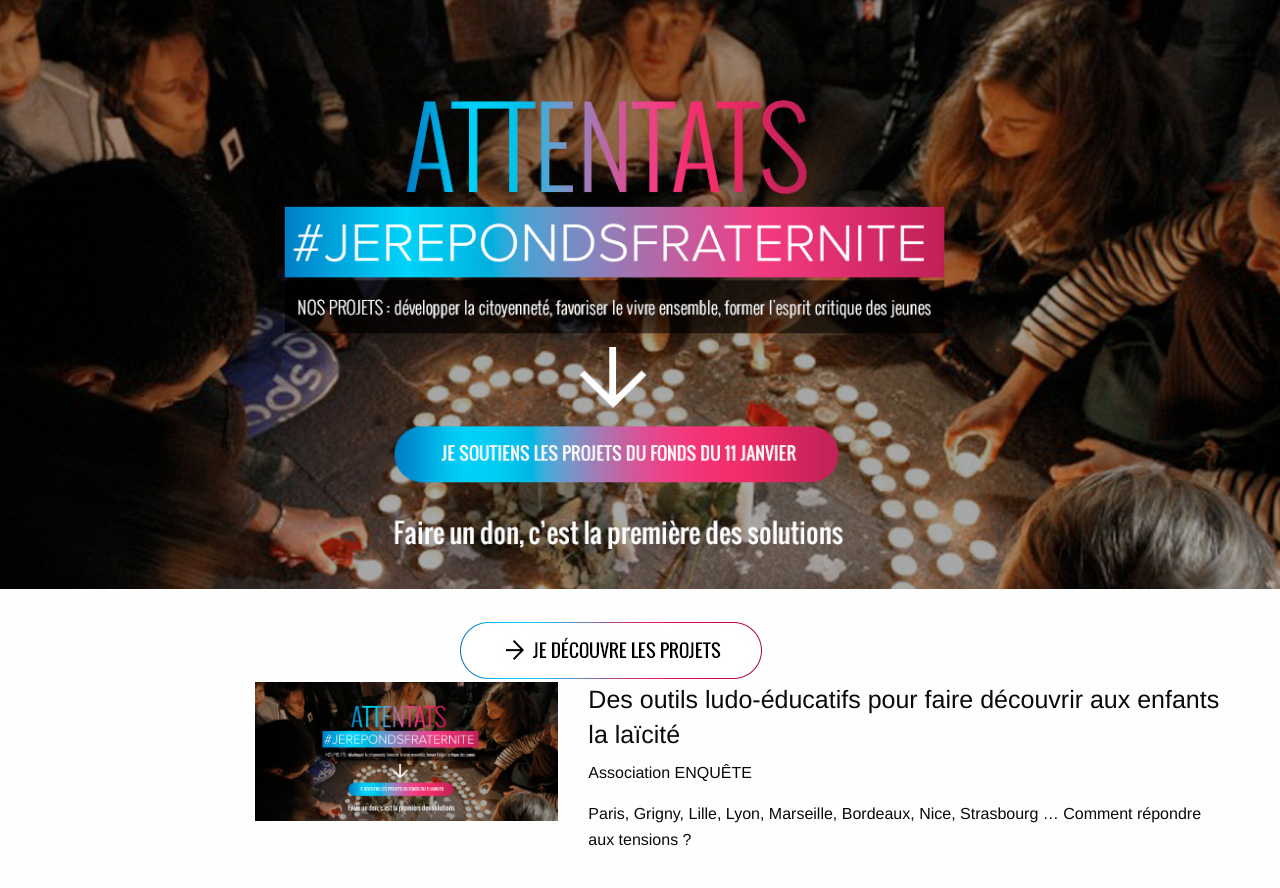
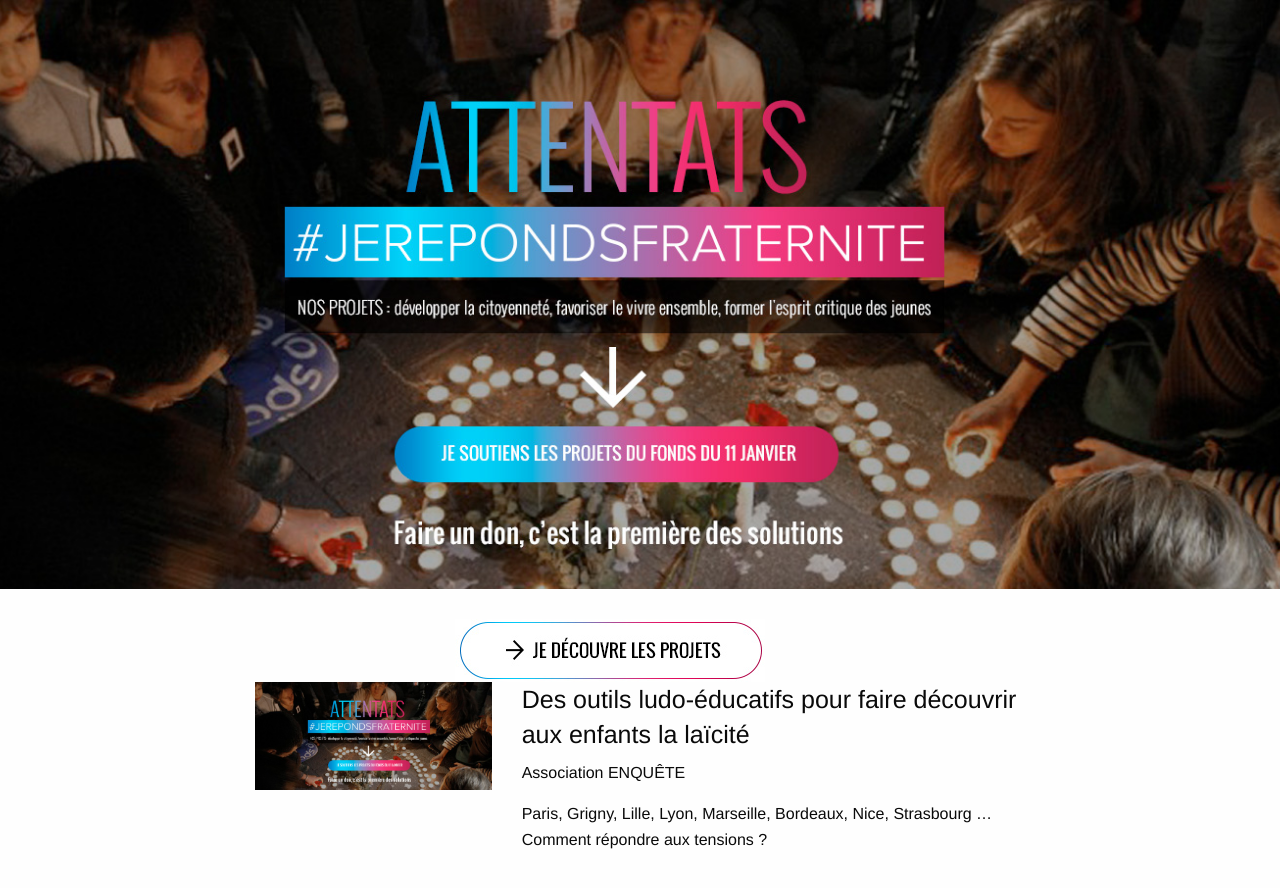
Before and after one commit to adfinitas-app/jerepondsfraternite, a Jekyll site: the page built from index.html, in a window 1280 px wide. Shown: the top 888 px of the page. Built offline with Jekyll 4.4.1, drawn with Linux system fonts in a browser that asks for light colours.

Commit message:
Updated 'index.html' via CloudCannon

```diff
--- a/index.html
+++ b/index.html
@@ -13,7 +13,7 @@ layout: default
 
     <section id="posts">
       <div class="row">
-        <div class="large-offset-2 large-10 columns">
+        <div class="large-offset-2 large-8 columns">
           <div class="row">
             <div class="large-4 columns">
               <img src="img/bg.jpg">
```
